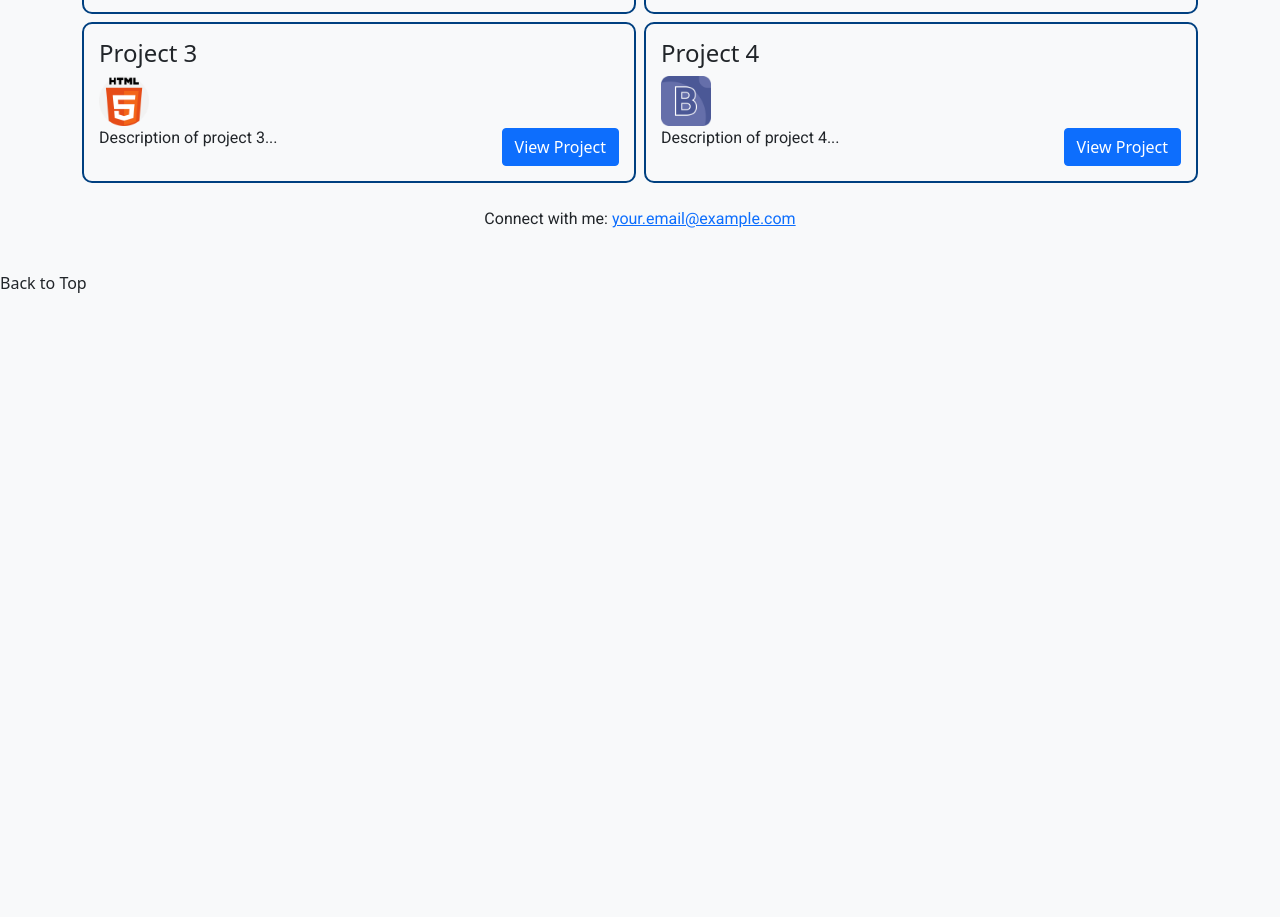
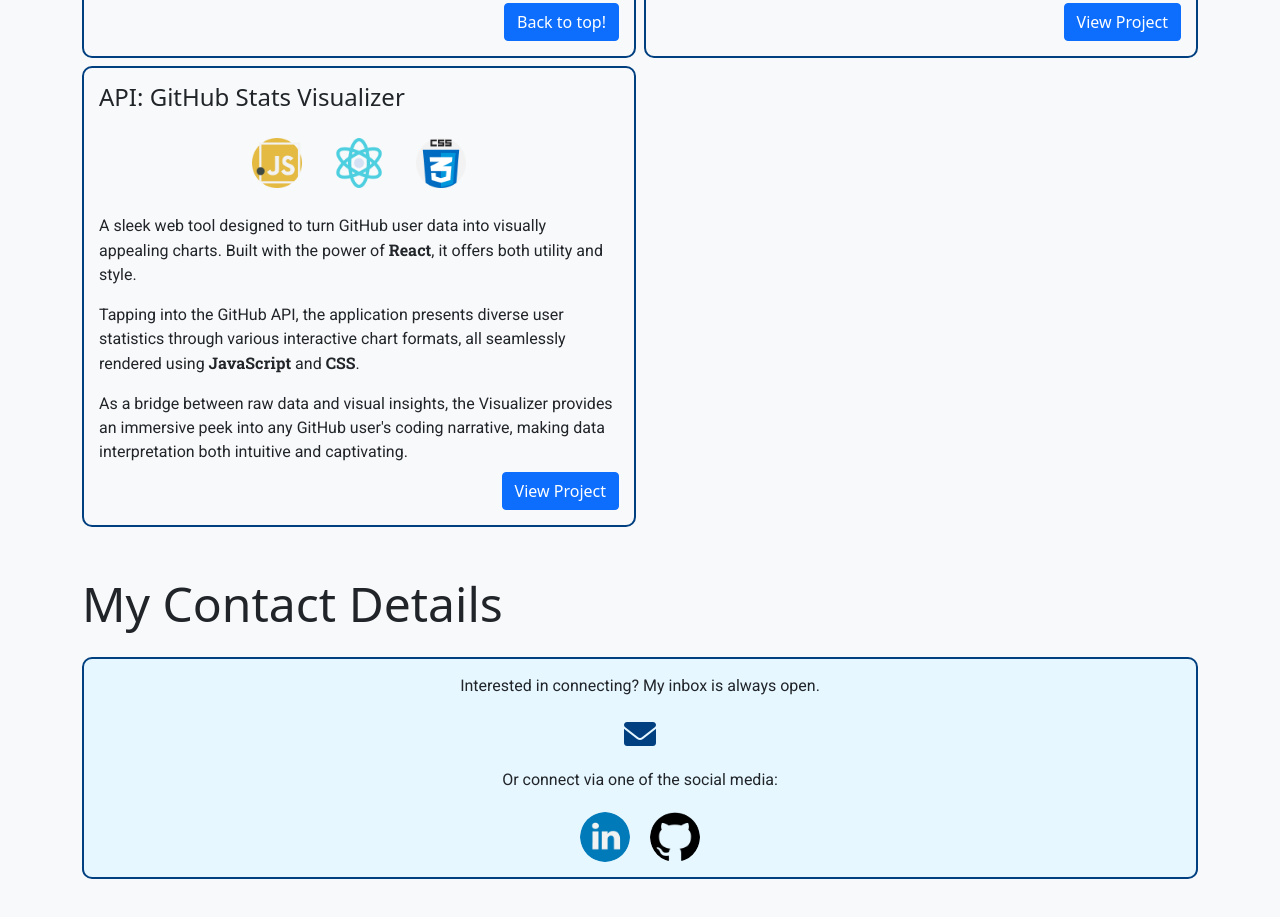
Before and after one commit to SergeAuck/My-portfolio, a plain HTML site: page index.html in a window 1280 px wide. Shown: the part 1161-2078 px from the top of the page. Before the commit the page ends 1456 px from the top, so only its background shows below. Drawn offline with nearby package versions, Linux system fonts and the light colour scheme.

Commit message:
finished main features

```diff
--- a/css/styles.css
+++ b/css/styles.css
@@ -12,7 +12,10 @@ header {
   flex-direction: column; /* Stack children vertically */
   justify-content: center; /* Center horizontally */
   align-items: center; /* Center vertically */
-  background-color: #e6f7ff; /* Retaining your light blue background color */
+}
+
+footer {
+  padding-bottom: 100px; /* or whatever value you desire */
 }
 
 h1,
@@ -50,7 +53,7 @@ span {
 
 /* Header Styles */
 #profile-pic {
-  width: 150px;
+  width: 200px;
   margin-bottom: 20px;
 }
 
@@ -91,6 +94,26 @@ span {
   margin-bottom: 30px;
 }
 
+.info-card {
+  border: 2px solid #004080; /* Dark blue border from .project-card */
+  border-radius: 10px; /* Rounded corners from .project-card */
+  padding: 15px; /* Inner padding from .project-card */
+  transition: box-shadow 0.3s ease; /* Optional: Smooth hover effect from .project-card */
+  display: flex; /* To help structure the content inside */
+  flex-direction: row; /* Rows of content */
+  justify-content: space-between; /* Space out direct child elements (should be .col-md-8 and .col-md-4) */
+  background-color: #e6f7ff; /* Retaining your light blue background color */
+}
+
+.info-card:hover {
+  box-shadow: 0 4px 8px rgba(221, 166, 14, 0.1); /* Slight shadow on hover from .project-card */
+  border-color: rgb(
+    196,
+    147,
+    13
+  ); /* Border color changes on hover from .project-card */
+}
+
 .logo-container {
   display: flex;
   justify-content: center; /* Horizontally center the logos */
@@ -120,6 +143,51 @@ span {
   background-color: #dd8e17; /* Darkens the blue a bit on hover */
 }
 
+/* Footer styles */
+.info-container {
+  background-color: #e6f7ff; /* Retaining your light blue background color */
+  border: 2px solid #004080; /* Dark blue border similar to project cards */
+  border-radius: 10px; /* Rounded corners */
+  padding: 15px; /* Inner padding */
+  margin-bottom: 20px; /* Space between this section and whatever follows */
+}
+
+.social-links {
+  display: flex;
+  justify-content: center; /* Horizontally center the logos */
+  gap: 20px; /* Space between logos */
+  margin-top: 20px; /* Space above the logo section */
+}
+
+.social-icon {
+  width: 50px; /* Or adjust to your preference */
+  border-radius: 50%; /* Makes them round */
+}
+
+footer a {
+  color: #007bff; /* Default Bootstrap link color, change if necessary */
+  transition: color 0.3s ease; /* Smooth color transition on hover */
+}
+
+footer a:hover {
+  color: #0056b3; /* Darken the link color slightly on hover */
+}
+
+.email-icon-container {
+  text-align: center; /* Center the icon horizontally */
+  margin-top: 20px; /* Provide some space above the icon */
+}
+
+.email-icon {
+  font-size: 2rem; /* Adjust the size of the icon */
+  color: #004080; /* Icon color */
+  transition: color 0.3s ease; /* Smooth color transition on hover */
+  cursor: pointer; /* Cursor changes to a hand on hover */
+}
+
+.email-icon:hover {
+  color: #0056b3; /* Slightly lighter blue on hover */
+}
 /* Mobile Styles */
 @media screen and (max-width: 768px) {
   #profile-pic {
--- a/index.html
+++ b/index.html
@@ -16,6 +16,10 @@
       href="https://fonts.googleapis.com/css2?family=Playfair+Display:wght@700&display=swap"
       rel="stylesheet"
     />
+    <link
+      rel="stylesheet"
+      href="https://cdnjs.cloudflare.com/ajax/libs/font-awesome/5.15.1/css/all.min.css"
+    />
     <!-- favicon -->
     <link rel="icon" href="images/portfolio-favicon.png" type="image/x-icon" />
     <!-- bootstrap -->
@@ -24,20 +28,22 @@
       rel="stylesheet"
     />
     <!-- arrow -->
-    <link rel="stylesheet" href="https://cdnjs.cloudflare.com/ajax/libs/font-awesome/6.0.0-beta3/css/all.min.css">
+    <link
+      rel="stylesheet"
+      href="https://cdnjs.cloudflare.com/ajax/libs/font-awesome/6.0.0-beta3/css/all.min.css"
+    />
     <!-- css -->
     <link rel="stylesheet" href="css/styles.css" />
     <title>Serge Kovalchuk - Portfolio</title>
-
   </head>
 
   <body class="bg-light">
-    <header class="container py-5">
+    <header class="container py-5 px-4">
       <div class="name-container">
         <h1 class="display-4">Serge Kovalchuk</h1>
       </div>
 
-      <div class="row">
+      <div class="row info-card">
         <div class="col-md-8">
           <!-- Information on the left -->
 
@@ -81,7 +87,7 @@
       </div>
     </header>
 
-    <section id="projects" class="container mt-5">
+    <section id="projects" class="container mt-2">
       <h2 class="display-5 mb-4">My Projects</h2>
       <div class="row g-2 d-flex flex-row">
         <!-- Project 1 -->
@@ -139,81 +145,146 @@
               <div class="logo-container">
                 <img
                   src="images/javascript-logo.png"
-                  alt="HTML Logo"
+                  alt="javascript Logo"
                   class="tech-logo m-3"
                 />
                 <img
                   src="images/react-logo.png"
-                  alt="CSS Logo"
+                  alt="react Logo"
                   class="tech-logo m-3"
                 />
                 <img
                   src="images/nodejs-logo.png"
-                  alt="JavaScript Logo"
+                  alt="nodejs-logo Logo"
                   class="tech-logo m-3"
                 />
                 <img
                   src="images/css-logo.png"
-                  alt="Bootstrap Logo"
+                  alt="css Logo"
                   class="tech-logo m-3"
                 />
               </div>
               <p>
-                 "Boxed-Bliss" is a sample e-shop platform for board game enthusiasts. Designed with a modern <span>React</span>-driven front-end,
-                  this project efficiently showcases a dynamic user experience.
+                "Boxed-Bliss" is a sample e-shop platform for board game
+                enthusiasts. Designed with a modern <span>React</span>-driven
+                front-end, this project efficiently showcases a dynamic user
+                experience.
               </p>
               <p>
-                The robust <span>Node.js</span> backend not only supports user preferences through a simple login system
-                but also efficiently manages various tasks through custom-built APIs.
+                The robust <span>Node.js</span> backend not only supports user
+                preferences through a simple login system but also efficiently
+                manages various tasks through custom-built APIs.
               </p>
-              <p> A significant aspect of the platform is its integration with a payment gateway, demonstrating a capability for
-                 seamless checkouts. As a sample project, "Boxed-Bliss" is an epitome of a feature-rich e-commerce platform, drawing
-                  strength from leading-edge technologies and an innate drive for excellence.</p>
+              <p>
+                A significant aspect of the platform is its integration with a
+                payment gateway, demonstrating a capability for seamless
+                checkouts. As a sample project, "Boxed-Bliss" is an epitome of a
+                feature-rich e-commerce platform, drawing strength from
+                leading-edge technologies and an innate drive for excellence.
+              </p>
             </div>
-            <a href="https://boxed-bliss.netlify.app/" class="btn btn-primary mt-2" target="_blank" rel="noopener noreferrer">View Project</a>
+            <a
+              href="https://boxed-bliss.netlify.app/"
+              class="btn btn-primary mt-2"
+              target="_blank"
+              rel="noopener noreferrer"
+              >View Project</a
+            >
           </div>
         </div>
 
         <!-- Project 3 -->
         <div class="col-md-6">
           <div class="project-card flex-grow-1">
-            <h3 class="h4">Project 3</h3>
-            <img src="images/html-logo.png" alt="HTML Logo" class="tech-logo" />
-            <!-- Add more logos for other technologies used in Project 3 if necessary -->
-            <p>Description of project 3...</p>
-            <a href="project3-link.html" class="btn btn-primary"
+            <div class="card-content">
+              <h3 class="h4">API: GitHub Stats Visualizer</h3>
+              <div class="logo-container">
+                <img
+                  src="images/javascript-logo.png"
+                  alt="LavaScript Logo"
+                  class="tech-logo m-3"
+                />
+                <img
+                  src="images/react-logo.png"
+                  alt="react Logo"
+                  class="tech-logo m-3"
+                />
+                <img
+                  src="images/css-logo.png"
+                  alt="CSS Logo"
+                  class="tech-logo m-3"
+                />
+              </div>
+              <p>
+                A sleek web tool designed to turn GitHub user data into visually
+                appealing charts. Built with the power of <span>React</span>, it
+                offers both utility and style.
+              </p>
+              <p>
+                Tapping into the GitHub API, the application presents diverse
+                user statistics through various interactive chart formats, all
+                seamlessly rendered using <span>JavaScript</span> and
+                <span>CSS</span>.
+              </p>
+              <p>
+                As a bridge between raw data and visual insights, the Visualizer
+                provides an immersive peek into any GitHub user's coding
+                narrative, making data interpretation both intuitive and
+                captivating.
+              </p>
+            </div>
+            <a
+              href="https://git-search-serge.netlify.app/"
+              class="btn btn-primary mt-2"
+              target="_blank"
+              rel="noopener noreferrer"
               >View Project</a
             >
           </div>
         </div>
 
         <!-- Project 4 -->
-        <div class="col-md-6">
-          <div class="project-card flex-grow-1">
-            <h3 class="h4">Project 4</h3>
-            <img
-              src="images/bootstrap-logo.png"
-              alt="Bootstrap Logo"
-              class="tech-logo"
-            />
-            <!-- Add more logos for other technologies used in Project 4 if necessary -->
-            <p>Description of project 4...</p>
-            <a href="project4-link.html" class="btn btn-primary"
-              >View Project</a
-            >
-          </div>
-        </div>
       </div>
     </section>
 
-    <footer class="container text-center py-4">
-      <p>
-        Connect with me:
-        <a href="mailto:your.email@example.com">your.email@example.com</a>
-      </p>
+    <footer class="container mt-2">
+      <h2 class="display-5 mb-4 mt-5">My Contact Details</h2>
+      <div class="text-center info-container">
+        <p>Interested in connecting? My inbox is always open.</p>
+        <div class="email-icon-container">
+          <a href="mailto:sergey.auckland@gmail.com" title="Contact Me">
+            <i class="fas fa-envelope email-icon"></i>
+          </a>
+        </div>
+        <p class="mt-3">Or connect via one of the social media:</p>
+        <div class="social-links">
+          <a
+            href="https://www.linkedin.com/in/sergeykovalchuknz/"
+            target="_blank"
+            rel="noopener noreferrer"
+          >
+            <img
+              src="images/linkedin-logo.png"
+              alt="LinkedIn Logo"
+              class="social-icon"
+            />
+          </a>
+          <a
+            href="https://github.com/SergeAuck"
+            target="_blank"
+            rel="noopener noreferrer"
+          >
+            <img
+              src="images/github-logo.png"
+              alt="GitHub Logo"
+              class="social-icon"
+            />
+          </a>
+        </div>
+      </div>
     </footer>
-    <button id="backToTop" class="btn btn-primary" onclick="scrollToTop();"><i class="fas fa-arrow-up"></i></button>
-      Back to Top
+    <button id="backToTop" class="btn btn-primary" onclick="scrollToTop();">
+      <i class="fas fa-arrow-up"></i>
     </button>
     <!-- Smooth scrolling -->
     <script>
```
Also changed, not shown: images/github-logo.png (added), images/linkedin-logo.png (added).
